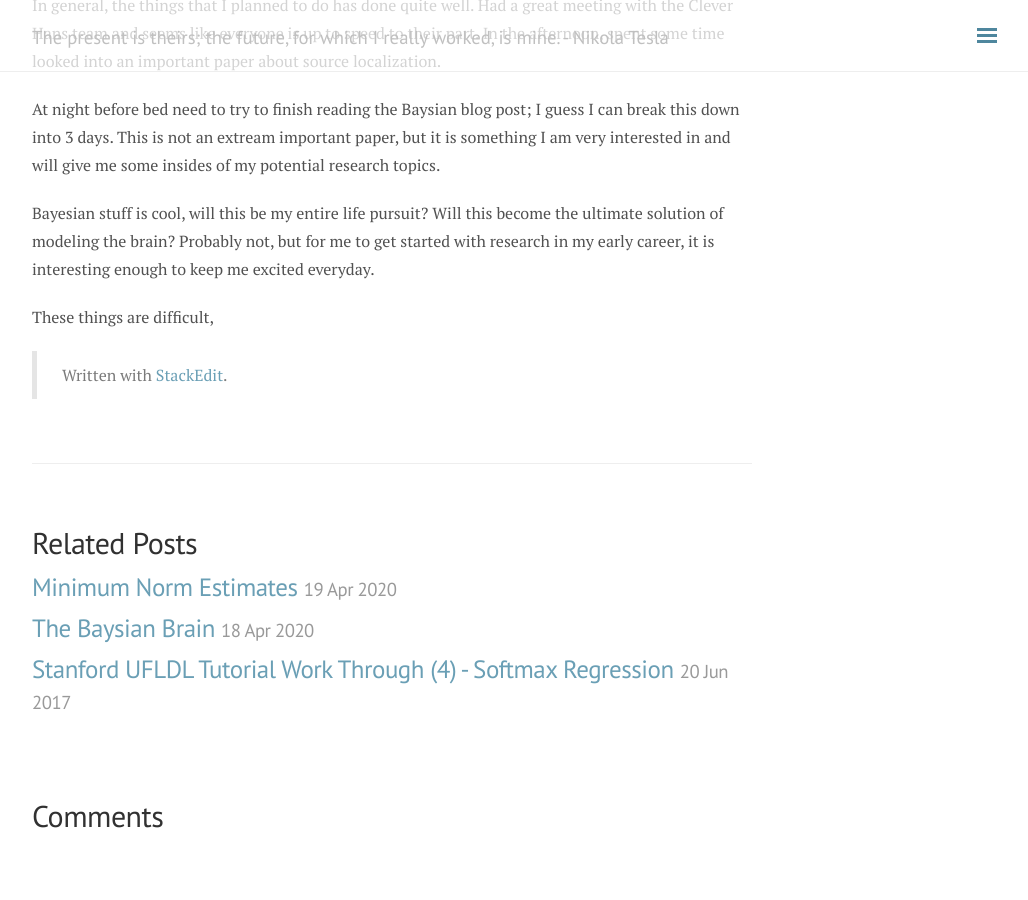
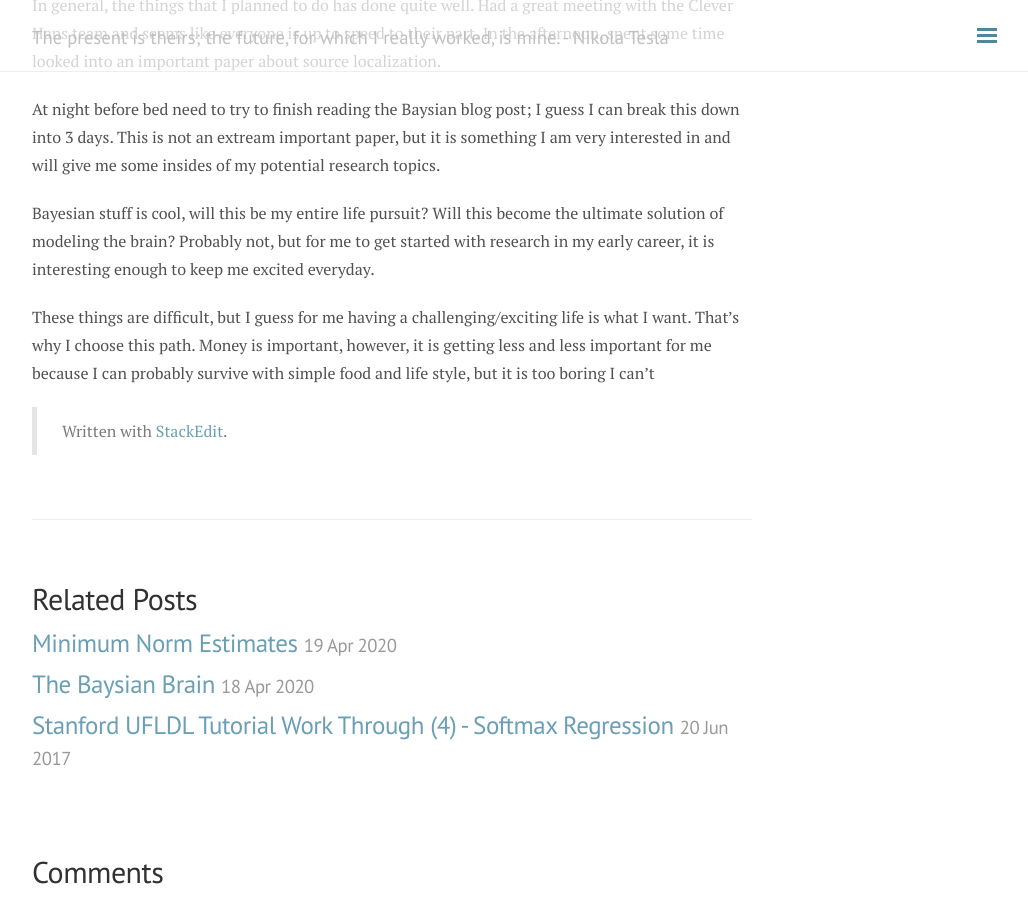
Before and after one commit to andylikescodes/andylikescodes.github.io, a Jekyll site: the page built from _posts/2020-04-19-Work-Journal-1.md, in a window 1280 px wide and 900 px high, scrolled down 503 px. Shown: the whole window, without its empty margins (248-1276 px from the left). Built offline with Jekyll 4.4.1, drawn with Linux system fonts in a browser that asks for light colours; nearby versions of some CDN libraries; our own code applies the rules of GitHub Pages for plain Markdown files; comment, search, counter and statistics services are not loaded; before the commit the page ends 1347 px from its top, so only the background shows below that.

Commit message:
_posts/2020-04-19-Work-Journal-1.md updated from https://stackedit.io/

```diff
--- a/_posts/2020-04-19-Work-Journal-1.md
+++ b/_posts/2020-04-19-Work-Journal-1.md
@@ -15,9 +15,9 @@ At night before bed need to try to finish reading the Baysian blog post; I guess
 
 Bayesian stuff is cool, will this be my entire life pursuit? Will this become the ultimate solution of modeling the brain? Probably not, but for me to get started with research in my early career, it is interesting enough to keep me excited everyday.
 
-These things are difficult,
+These things are difficult, but I guess for me having a challenging/exciting life is what I want. That's why I choose this path. Money is important, however, it is getting less and less important for me because I can probably survive with simple food and life style, but it is too boring I can't
 
 > Written with [StackEdit](https://stackedit.io/).
 <!--stackedit_data:
-eyJoaXN0b3J5IjpbLTkyNzgzMDc1MF19
+eyJoaXN0b3J5IjpbMTQ0NDUwNDUyM119
 -->
```
